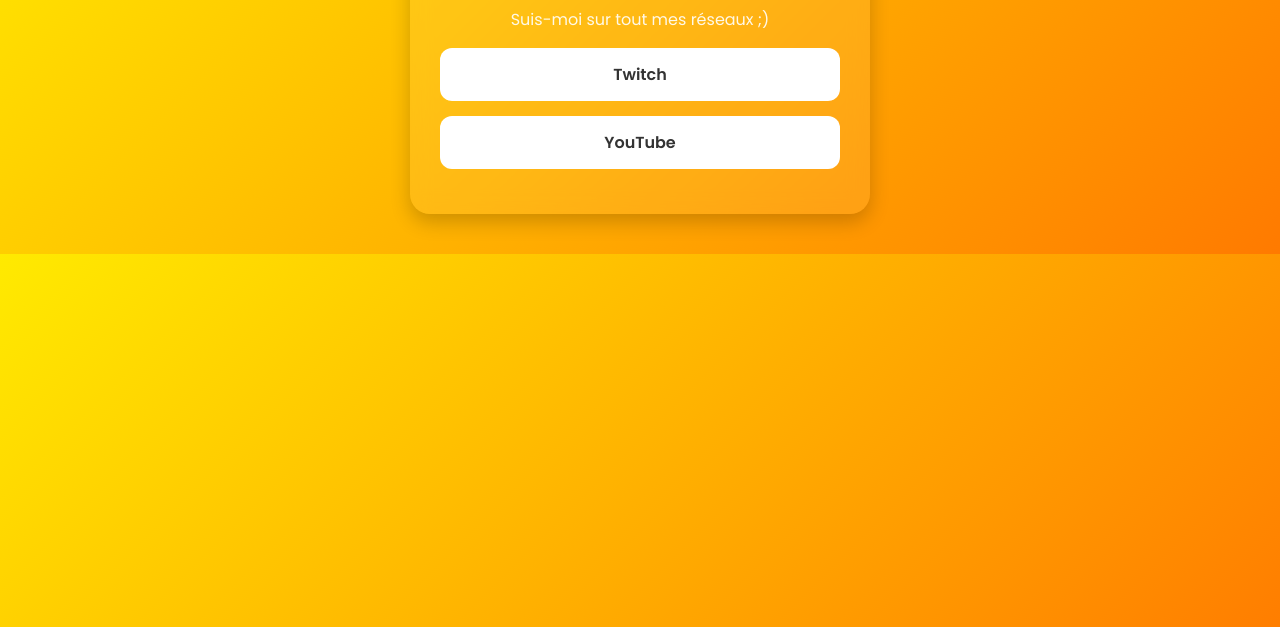
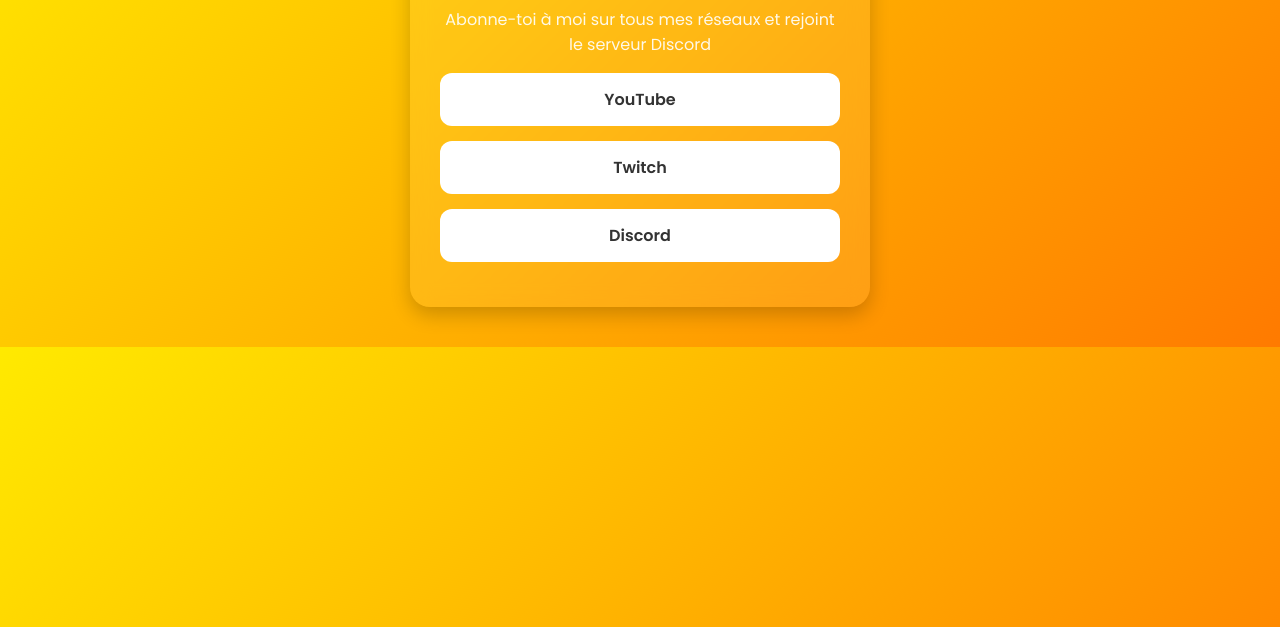
Before and after one commit to Njoyytb/Mywebsite, a plain HTML site: page index.html in a window 1280 px wide. Shown: the part 173-800 px from the top of the page. Drawn offline with Linux system fonts and the light colour scheme.

Commit message:
Update index.html

```diff
--- a/index.html
+++ b/index.html
@@ -64,9 +64,10 @@
   <div class="container">
     <img src="Picsart_24-05-30_08-14-02-256.png" alt="Mon logo" class="avatar" />
     <h1>Njoy</h1>
-    <p>Suis-moi sur tout mes réseaux ;)</p>
-    <a href="https://m.twitch.tv/njoy_gaming?desktop-redirect=true" class="link" target="_blank">Twitch</a>
-    <a href="https://youtube.com/@njoy_ytb?feature=shared" class="link" target="_blank">YouTube</a>
+    <p>Abonne-toi à moi sur tous mes réseaux et rejoint le serveur Discord</p>
+    <a href="https://www.youtube.com" class="link" target="_blank">YouTube</a>
+    <a href="https://m.twitch.tv" class="link" target="_blank">Twitch</a>
+    <a href="https://discord.gg" class="link" target="_blank">Discord</a>
   </div>
 </body>
 </html>
```
